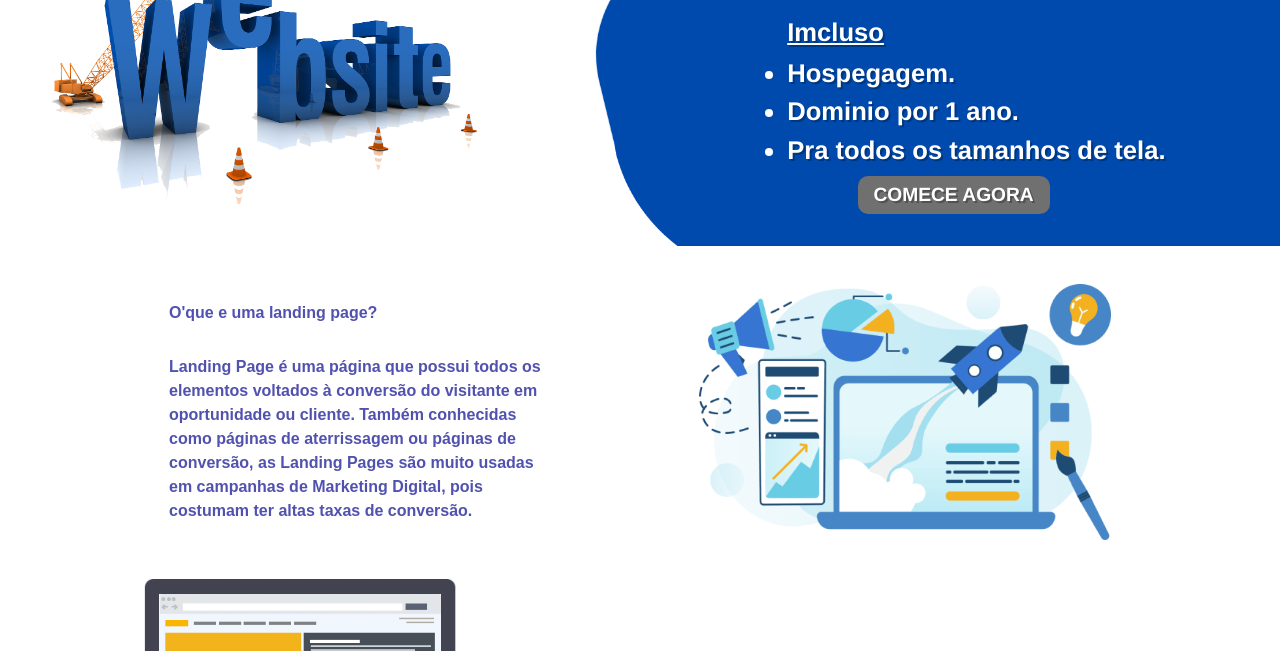
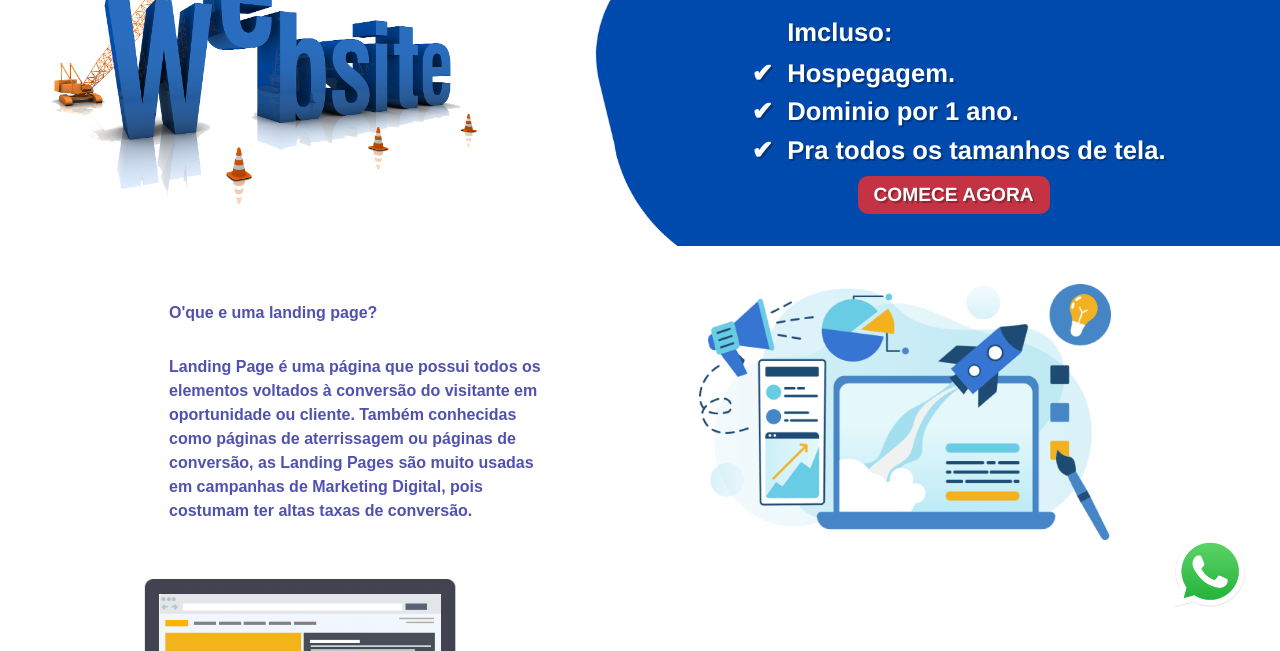
Before and after one commit to sam-maia/construtorawebsite, a plain HTML site: page index.html in a window 1280 px wide. Shown: the part 138-789 px from the top of the page. Drawn offline with Linux system fonts and the light colour scheme.

Commit message:
icone whatsapp

```diff
--- a/index.html
+++ b/index.html
@@ -22,7 +22,7 @@
                 Landing page por apenas R$250
             </div>
 
-            <divi id="itens">Imcluso</divi>
+            <divi id="itens">Imcluso:</divi>
 
             <div id="detalhes">
 
@@ -75,7 +75,7 @@
 
         </div>
 
-
+        <div id="whatsapp"></div>
 
 
     </main>
--- a/style.css
+++ b/style.css
@@ -39,13 +39,16 @@ header {
 #itens {
     margin: 5% 0% 1% 30%;
     font-size: 2vw;
-    text-decoration: underline;
 }
 
 #detalhes {
     margin: 1% 0% 1% 30%;
     font-size: 2vw;
     line-height: 3vw;
+}
+
+ul {
+    list-style-type: '\2714\00A0\00A0';
 }
 
 #botao {
@@ -57,7 +60,7 @@ header {
     justify-content: center;
     align-items: center;
     border-radius: 10px;
-    background-color: rgb(112, 112, 112);
+    background-color: rgba(236, 46, 46, 0.829);
 }
 
 #botao a {
@@ -126,7 +129,12 @@ main #textoPrincipal {
     margin-bottom: 30px;
 }
 
-@media (max-width: 800px) {
+
+@media screen and (max-width: 700px) {
+
+    header {
+        display: flex;
+    }
 
 
     #imgLogo {
@@ -189,6 +197,23 @@ main #textoPrincipal {
     }
 }
 
+#whatsapp {
+    position: fixed;
+    width: 100px;
+    height: 100px;
+    bottom: 40px;
+    right: 20px;
+    border-radius: 50px;
+    align-items: center;
+    box-sizing: 1px 1px 2px #888;
+    background-image: url('./imagens/whatsapp.png');
+    background-size: 70px 70px;
+    background-repeat: no-repeat;
+    background-position: center;
+}
+
+
+
 footer {
     width: 100%;
     height: 10vw;
```
Also changed, not shown: imagens/whatsapp.png (added).
